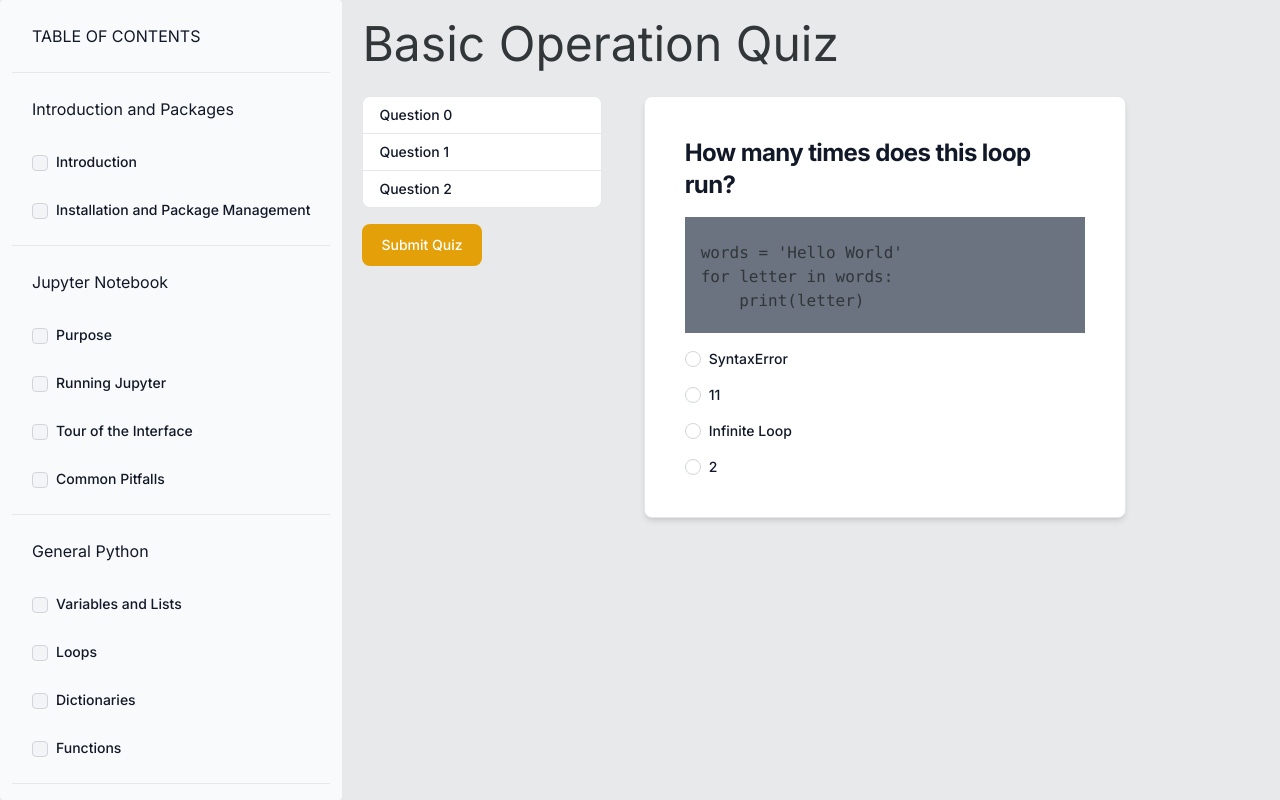
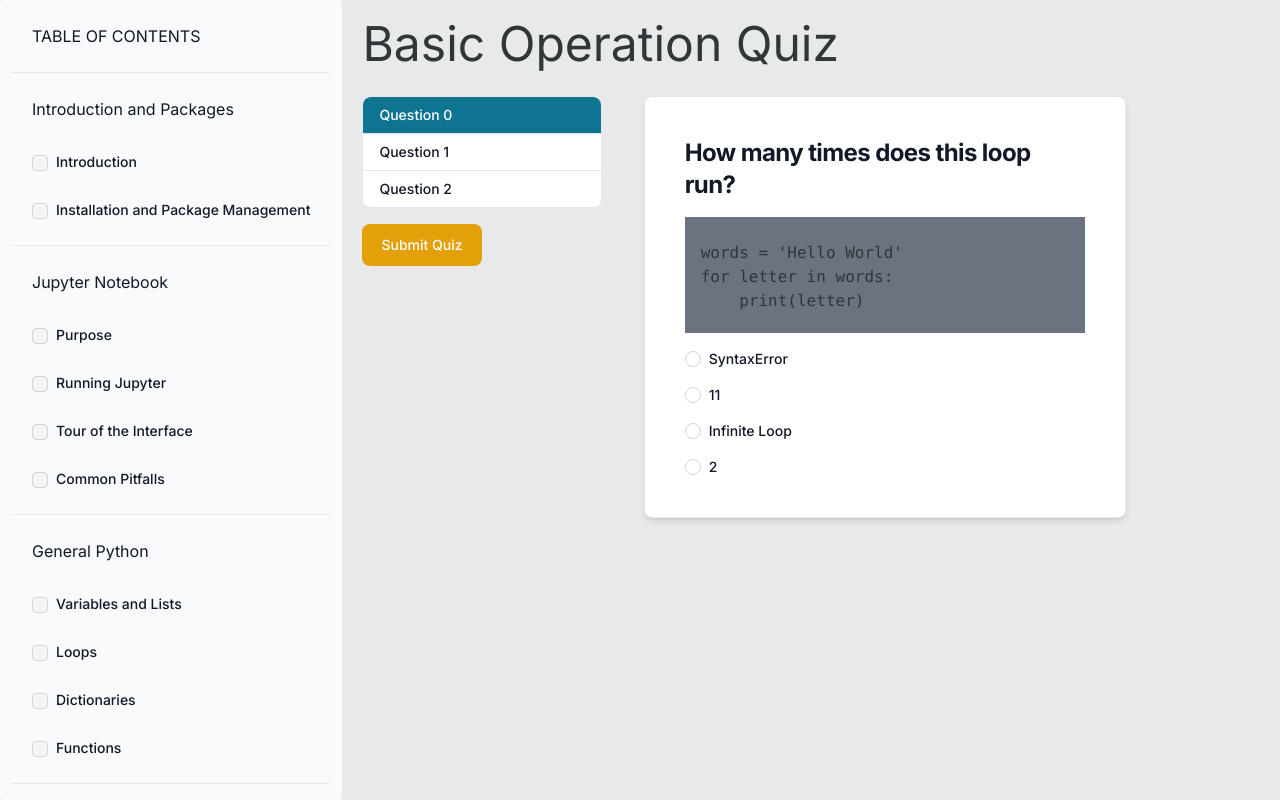
Before and after one commit to austin-bmitchell15/cs3803_website, a Next.js app: page /python/basic_operations_quiz in a window 1280 px wide. Built offline with nearby package versions, Linux system fonts and the light colour scheme.

Commit message:
showing the current active correctly

```diff
--- a/src/components/Quiz.tsx
+++ b/src/components/Quiz.tsx
@@ -4,6 +4,7 @@ import React, { useEffect, useState } from 'react'
 import { QnAType, QuizType } from '@/services/QuizTypes'
 import { Badge, Button, Card, Label, ListGroup, Modal, Radio } from "flowbite-react";
 import { usePathname, useRouter } from 'next/navigation'
+import { saveSubmoduleStatus } from '@/services/ModuleStatusStorage';
 
 const REQUIRED_SCORE: number = 0.8
 
@@ -39,7 +40,7 @@ export default function QuizComponent({ quiz }: { quiz: QuizType, }) {
       <ListGroup className="w-60">
         {quiz.map((q, i) => {
           return (
-          <ListGroup.Item className={checkedMode ? (selectedOption[i] == q.answerOption ? "text-green-700": "text-red-500") : ""} key={i} onClick={() => setViewedQuestionIndex(i)}>Question {i}</ListGroup.Item>)
+          <ListGroup.Item className={checkedMode ? (selectedOption[i] == q.answerOption ? "text-green-700": "text-red-500") : ""} active={i == viewedQuestionIndex} key={i} onClick={() => setViewedQuestionIndex(i)}>Question {i}</ListGroup.Item>)
         })}
       </ListGroup>
       {checkedMode ?
@@ -73,7 +74,9 @@ function ModalComponent({setShowModal, optionsAnswered, correctAnswers} : {setSh
 
   const passed = n_correct / correctAnswers.length > REQUIRED_SCORE
 
-
+  if (passed) {
+    saveSubmoduleStatus("python_quiz")
+  }
   const retakeQuiz  = () => {
     setShowModal(false)
     // router.refresh()
--- a/tailwind.config.ts
+++ b/tailwind.config.ts
@@ -1,4 +1,6 @@
 import type { Config } from "tailwindcss";
+
+const colors = require("tailwindcss/colors")
 
 const config: Config = {
   content: [
@@ -14,6 +16,9 @@ const config: Config = {
         "gradient-conic":
           "conic-gradient(from 180deg at 50% 50%, var(--tw-gradient-stops))",
       },
+      colors: {
+        cyan: colors.cyan
+      }
     },
     colors: {
       'darkpurple': "#1D1B20",
@@ -21,7 +26,7 @@ const config: Config = {
       'intermediatepurple': "#4A4458",
       'graybg': "#727272",
       'white': "#FFFFFF",
-      'purpletext': "#E8DEF8"
+      'purpletext': "#E8DEF8",
     }
   },
   plugins: [
```
